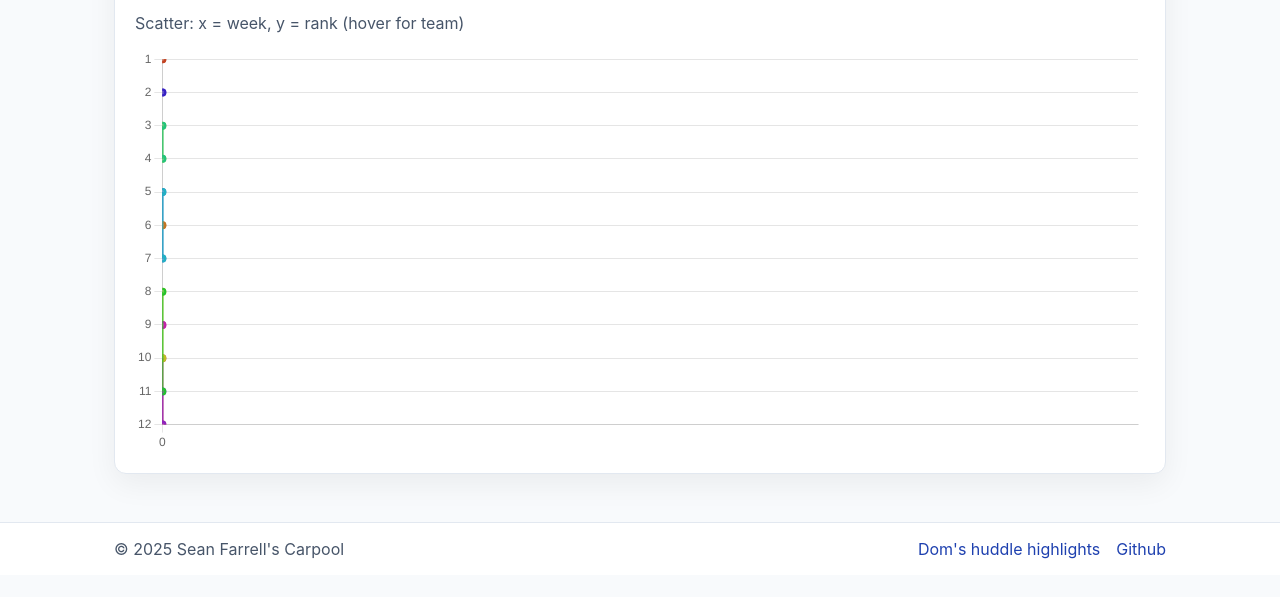
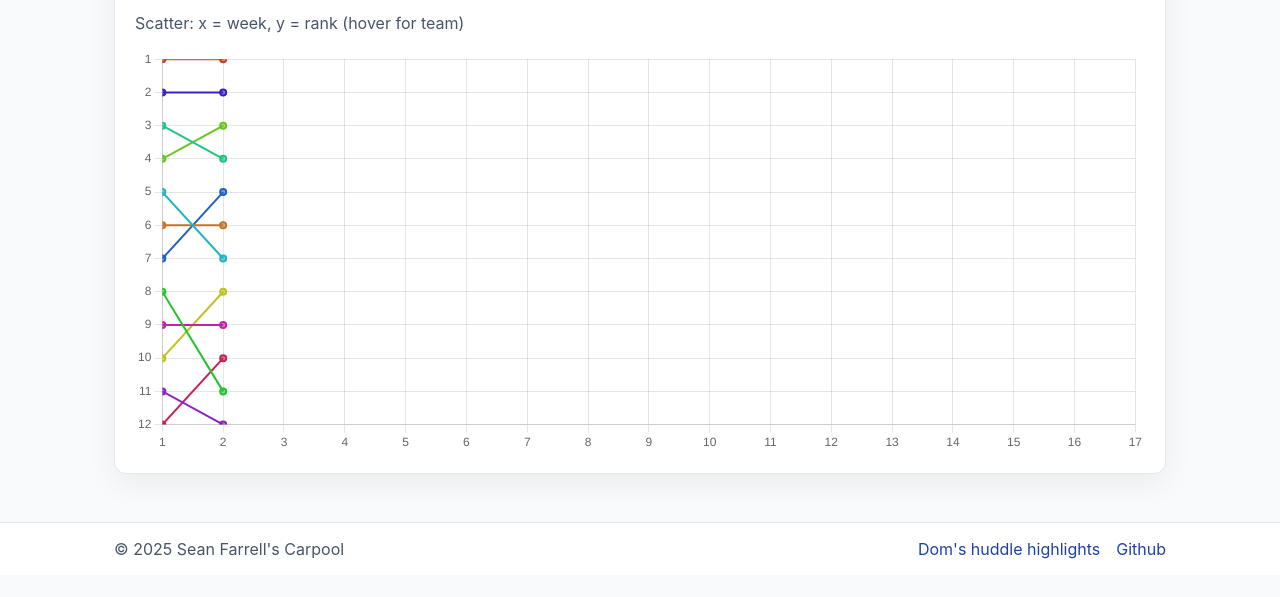
Before and after one commit to radumanea23/fantasy_football_analysis, a plain HTML site: page docs/analytics.html in a window 1280 px wide. Shown: the part 141-738 px from the top of the page. Drawn offline with nearby package versions, Linux system fonts and the light colour scheme.

Commit message:
fix(analytics): force linear x-axis 1–17, disable parsing; show integer week ticks

```diff
--- a/docs/analytics.html
+++ b/docs/analytics.html
@@ -126,6 +126,7 @@
             data: { datasets: datasets },
             options: {
               responsive: true,
+              parsing: false,
               plugins: {
                 legend: { display: false },
                 tooltip: {
@@ -140,8 +141,21 @@
                 }
               },
               scales: {
-                x: { min: 1, max: 17, ticks: { stepSize: 1 } },
-                y: { reverse: true, min: 1, max: 12, ticks: { stepSize: 1 } }
+                x: {
+                  type: 'linear',
+                  min: 1,
+                  max: 17,
+                  ticks: {
+                    stepSize: 1,
+                    callback: function(v){ return v; }
+                  }
+                },
+                y: {
+                  reverse: true,
+                  min: 1,
+                  max: 12,
+                  ticks: { stepSize: 1 }
+                }
               }
             }
           });
```
